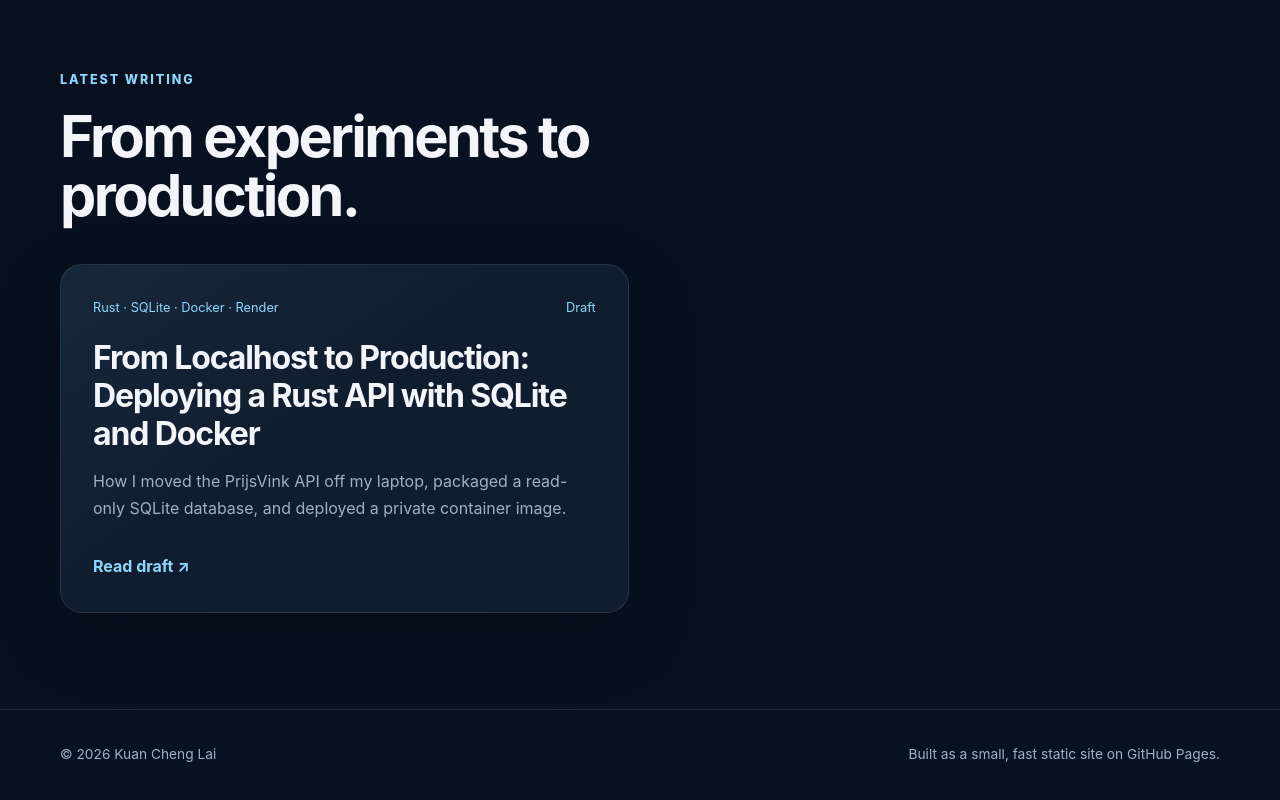
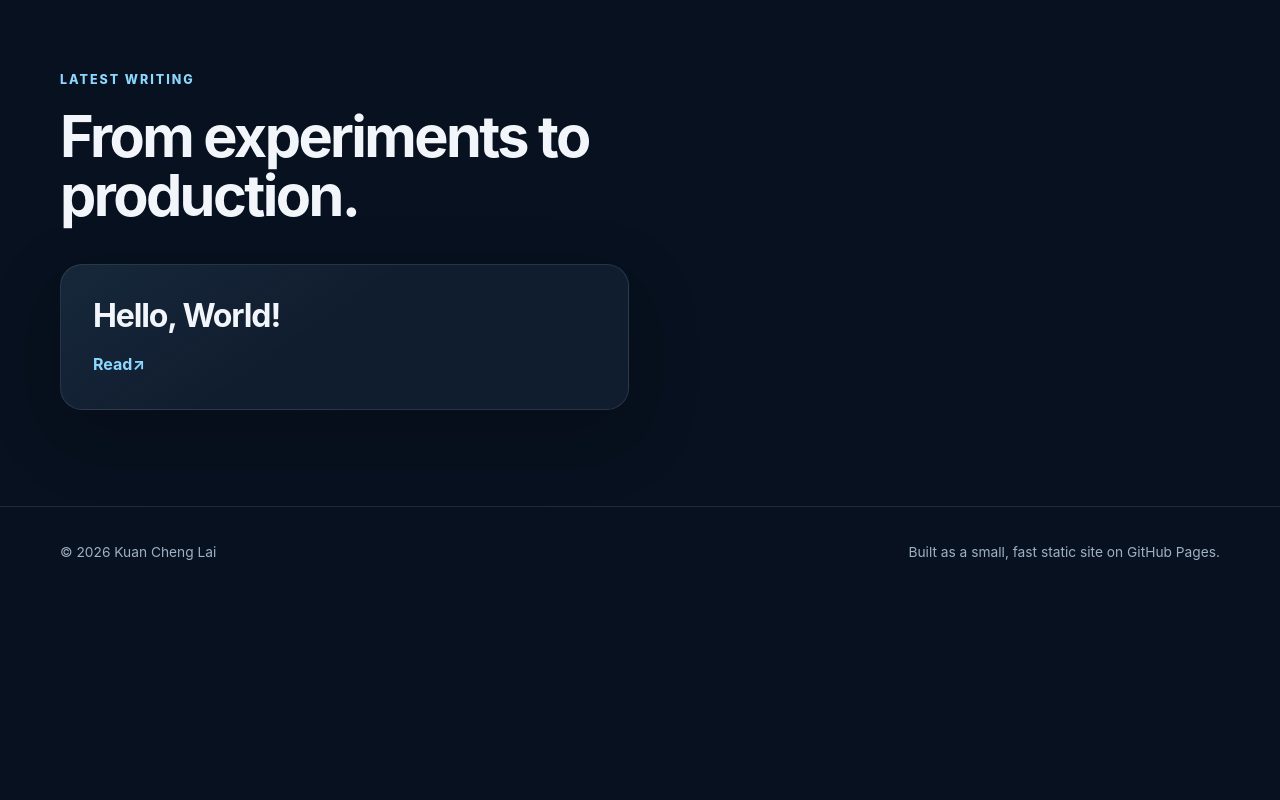
Before and after one commit to sc0Vu/sc0Vu.github.io, a plain HTML site: page blog/index.html in a window 1280 px wide. Shown: the part 604-1404 px from the top of the page. After the commit the page ends 1201 px from the top, so only its background shows below. Drawn offline with Linux system fonts and the light colour scheme.

Commit message:
Oops, fix link and file name

```diff
--- a/blog/index.html
+++ b/blog/index.html
@@ -40,11 +40,9 @@
                     <h2>From experiments to production.</h2>
                 </div>
                 <div class="blog-grid">
-                    <a class="blog-entry" href="deploying-rust-api-to-render.html">
-                        <div class="feature-meta"><span>Rust · SQLite · Docker · Render</span><span>Draft</span></div>
-                        <h3>From Localhost to Production: Deploying a Rust API with SQLite and Docker</h3>
-                        <p>How I moved the PrijsVink API off my laptop, packaged a read-only SQLite database, and
-                            deployed a private container image.</p><span class="blog-entry-link">Read draft <span
+                    <a class="blog-entry" href="hello-world.html">
+                        <h3>Hello, World!</h3>
+                        <span class="blog-entry-link">Read<span
                                 aria-hidden="true">↗</span></span>
                     </a>
                 </div>
```
Also changed, not shown: blog/hello-world.html (renamed from blog/hellow-world.html, +0 -1 lines).
